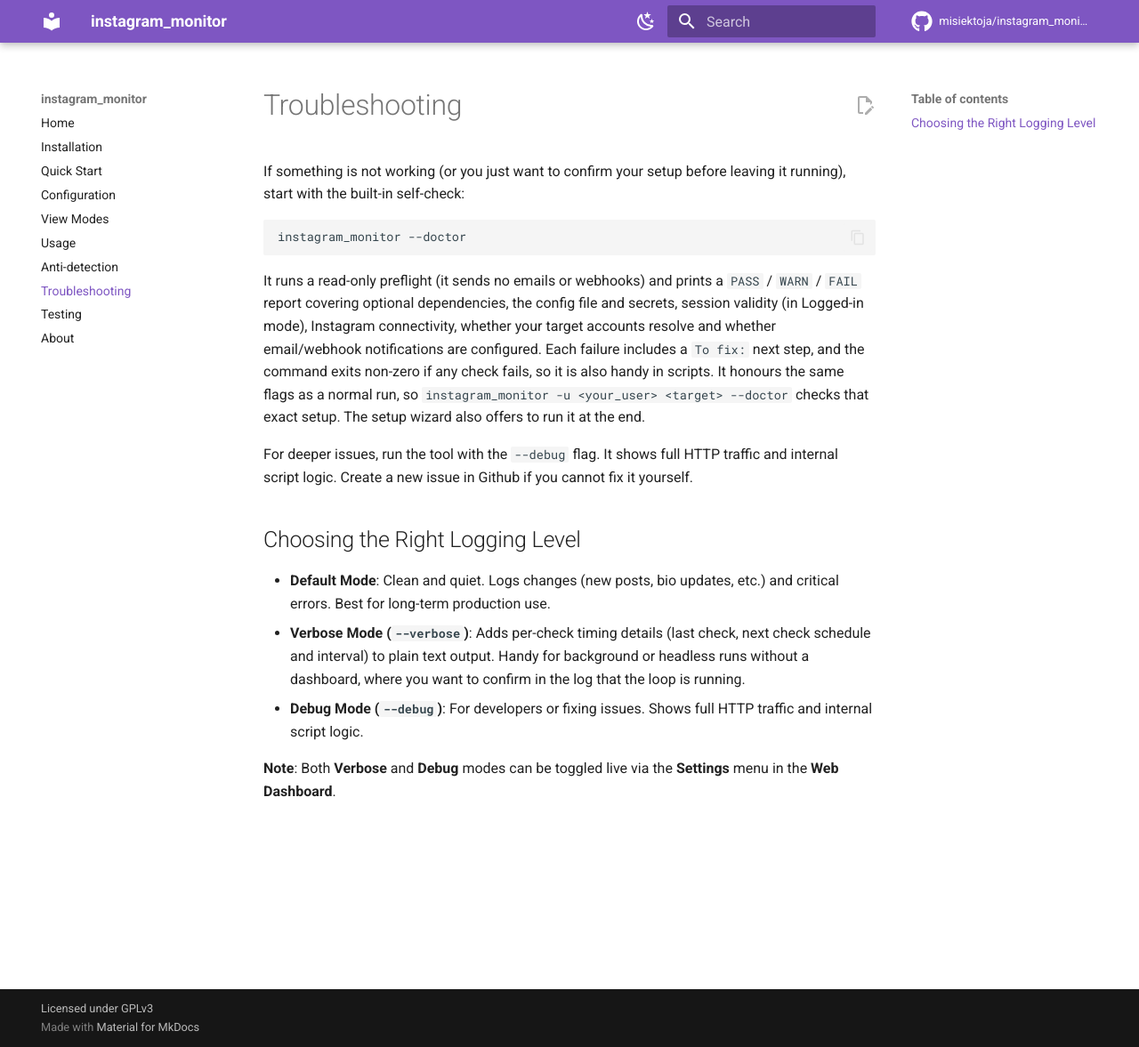
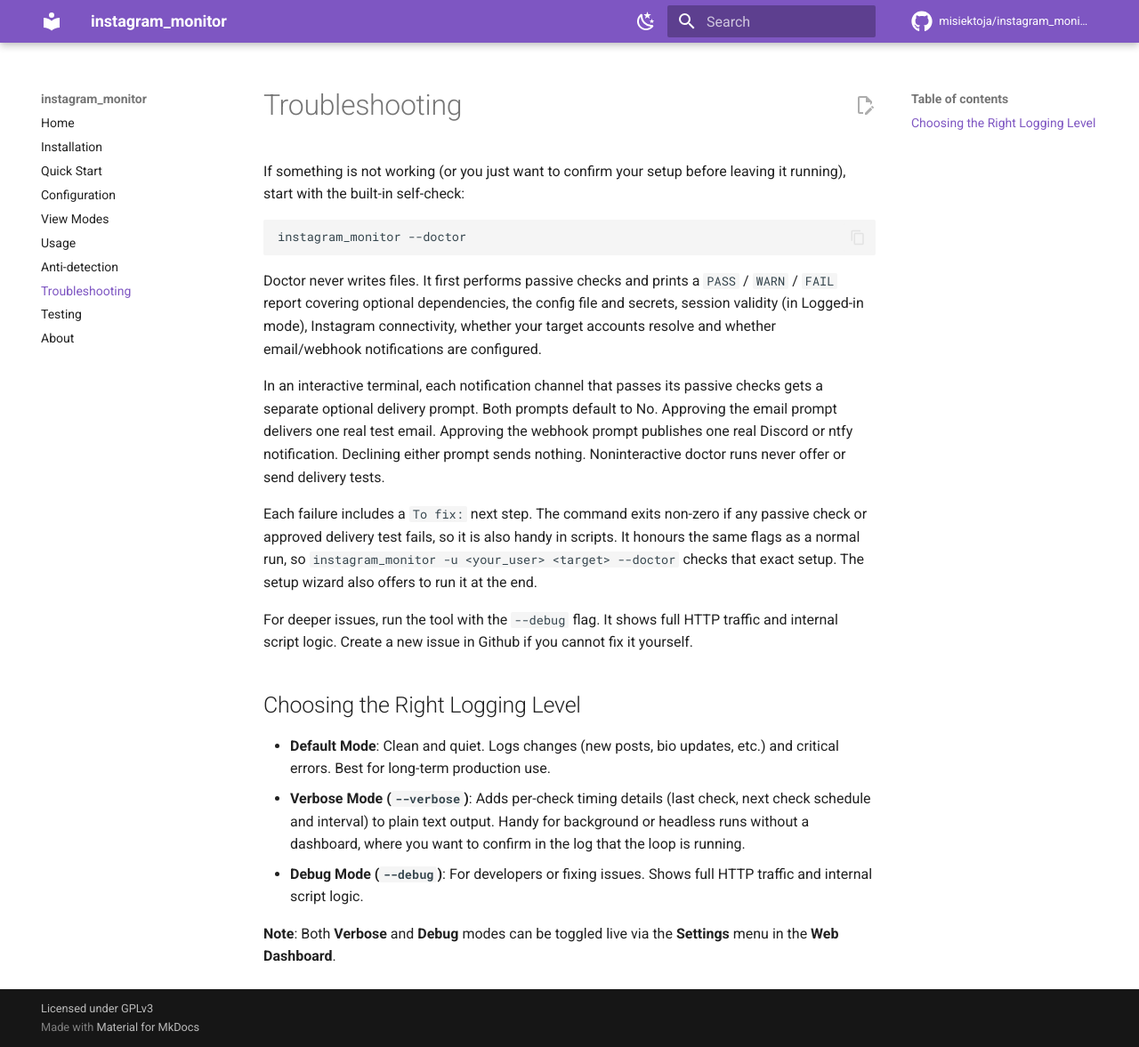
Before and after one commit to misiektoja/instagram_monitor, an MkDocs documentation site: the page built from docs/troubleshooting.md, in a window 1280 px wide and 1177 px high. Shown: the whole window at 89% size. Built offline with MkDocs 1.6.1 and Material for MkDocs 9.7.7, drawn with Linux system fonts in a browser that asks for light colours; comment, search, counter and statistics services are not loaded.

Commit message:
docs(doctor): explain optional delivery tests

````diff
--- a/docs/troubleshooting.md
+++ b/docs/troubleshooting.md
@@ -6,7 +6,11 @@ If something is not working (or you just want to confirm your setup before leavi
 instagram_monitor --doctor
 ```
 
-It runs a read-only preflight (it sends no emails or webhooks) and prints a `PASS` / `WARN` / `FAIL` report covering optional dependencies, the config file and secrets, session validity (in Logged-in mode), Instagram connectivity, whether your target accounts resolve and whether email/webhook notifications are configured. Each failure includes a `To fix:` next step, and the command exits non-zero if any check fails, so it is also handy in scripts. It honours the same flags as a normal run, so `instagram_monitor -u <your_user> <target> --doctor` checks that exact setup. The setup wizard also offers to run it at the end.
+Doctor never writes files. It first performs passive checks and prints a `PASS` / `WARN` / `FAIL` report covering optional dependencies, the config file and secrets, session validity (in Logged-in mode), Instagram connectivity, whether your target accounts resolve and whether email/webhook notifications are configured.
+
+In an interactive terminal, each notification channel that passes its passive checks gets a separate optional delivery prompt. Both prompts default to No. Approving the email prompt delivers one real test email. Approving the webhook prompt publishes one real Discord or ntfy notification. Declining either prompt sends nothing. Noninteractive doctor runs never offer or send delivery tests.
+
+Each failure includes a `To fix:` next step. The command exits non-zero if any passive check or approved delivery test fails, so it is also handy in scripts. It honours the same flags as a normal run, so `instagram_monitor -u <your_user> <target> --doctor` checks that exact setup. The setup wizard also offers to run it at the end.
 
 For deeper issues, run the tool with the `--debug` flag. It shows full HTTP traffic and internal script logic. Create a new issue in Github if you cannot fix it yourself.
 
````
